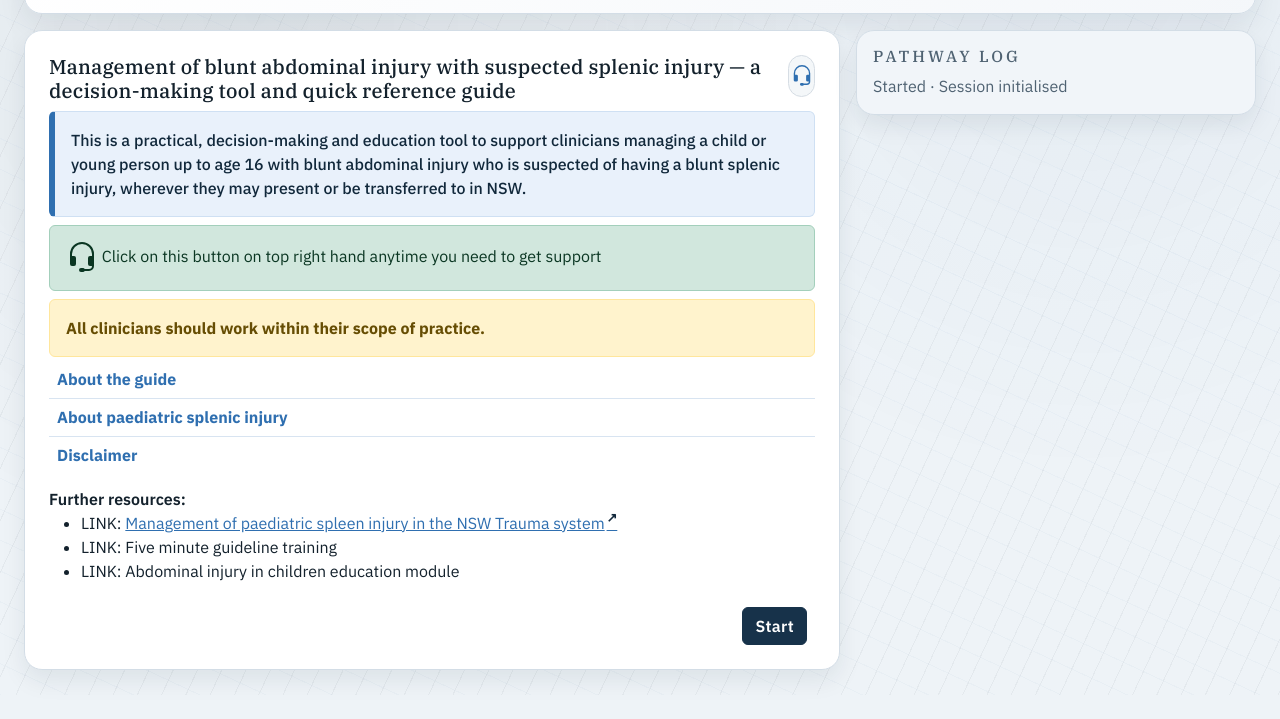
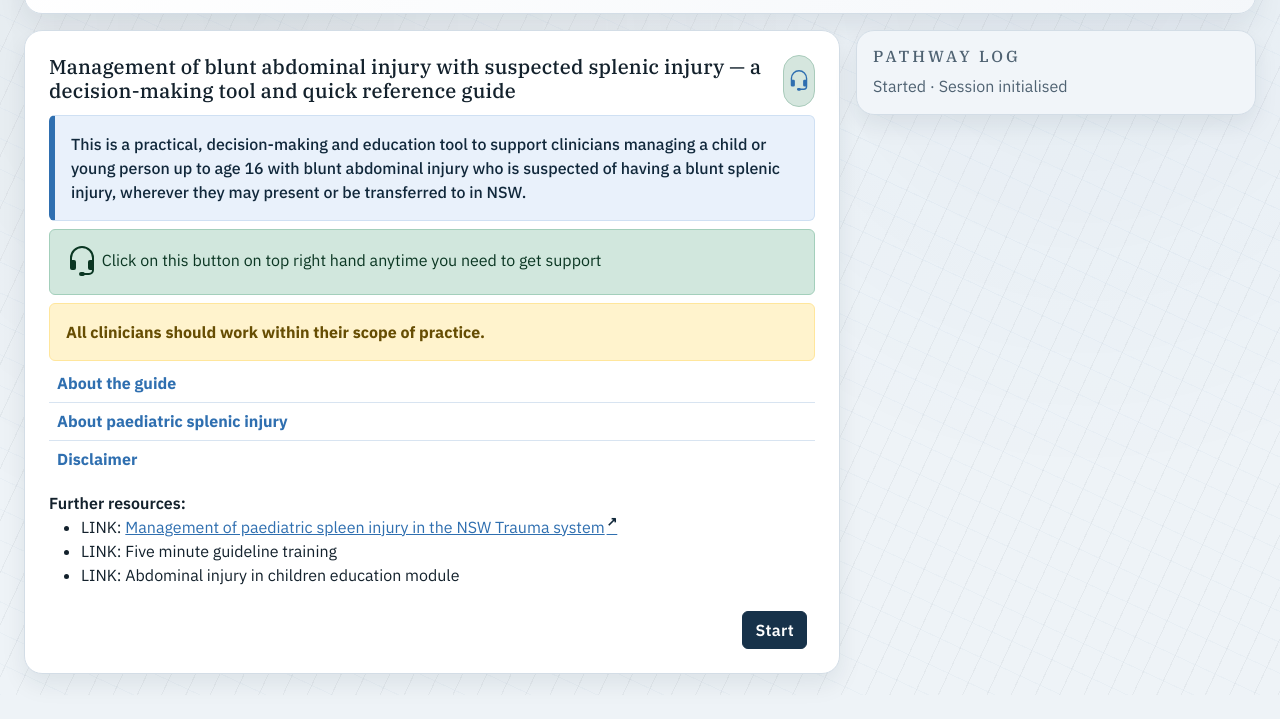
Before and after one commit to NipunaCooray/Swapyt_DSS, a website built with Vite: page index.html in a window 1280 px wide. Shown: the part 105-824 px from the top of the page. Built offline with nearby package versions, Linux system fonts and the light colour scheme.

Commit message:
ui(help-button): green bg, larger, new tooltip
Co-Authored-By: Claude Sonnet 4.6 <noreply@anthropic.com>

```diff
--- a/index.html
+++ b/index.html
@@ -258,11 +258,11 @@
     }
 
     .step-link-btn {
-      width: 42px;
-      height: 42px;
+      width: 52px;
+      height: 52px;
       border-radius: 9999px;
-      border: 1px solid #d6dde4;
-      background: #f4f7f9;
+      border: 1px solid #a9cbbb;
+      background: #d5e6de;
       display: inline-flex;
       align-items: center;
       justify-content: center;
@@ -271,8 +271,8 @@
     }
 
     .step-link-btn:hover {
-      background: #eceff2;
-      border-color: #c4cdd6;
+      background: #c4dcd0;
+      border-color: #8fbca8;
       box-shadow: 0 6px 12px rgba(23, 33, 41, .12);
     }
 
--- a/src/app.ts
+++ b/src/app.ts
@@ -21,7 +21,7 @@ const $$ = (s: string, r: ParentNode | Document = document) => Array.from(r.quer
 const state: State = { currentId: 'start', audit: [], history: [] };
 
 function iconConsultingSVG() {
-  return `<svg class="step-link-icon" viewBox="0 0 16 16" width="32" height="32" fill="none" xmlns="http://www.w3.org/2000/svg" aria-hidden="true">
+  return `<svg class="step-link-icon" viewBox="0 0 16 16" width="38" height="38" fill="none" xmlns="http://www.w3.org/2000/svg" aria-hidden="true">
     <path d="M8 1a5 5 0 0 0-5 5v1h1a1 1 0 0 1 1 1v3a1 1 0 0 1-1 1H3a1 1 0 0 1-1-1V6a6 6 0 1 1 12 0v6a2.5 2.5 0 0 1-2.5 2.5H9.366a1 1 0 0 1-.866.5h-1a1 1 0 1 1 0-2h1a1 1 0 0 1 .866.5H11.5A1.5 1.5 0 0 0 13 12h-1a1 1 0 0 1-1-1V8a1 1 0 0 1 1-1h1V6a5 5 0 0 0-5-5" fill="currentColor"/>
   </svg>`;
 }
@@ -72,7 +72,7 @@ function renderStep() {
   if (!s) return;
   const extURL = RULES.resources.stepExternal[s.id];
   const hasURL = !!(extURL && typeof extURL === 'string' && extURL.trim() && extURL !== '#');
-  const toolTip = hasURL ? 'Open help page' : 'No link available';
+  const toolTip = hasURL ? 'Call for support or to request transfer' : 'No link available';
   const btnsData = [...(s.id !== 'start' ? [{ label: 'Back', next: '__back__' }] : []), ...(s.buttons || [])];
   const btnsHTML = btnsData
     .map((b) => `<button class="btn ${String(b.label).toLowerCase().includes('back') ? 'btn-outline-secondary' : 'btn-primary'} me-2" data-next="${b.next}">${b.label}</button>`)
```
